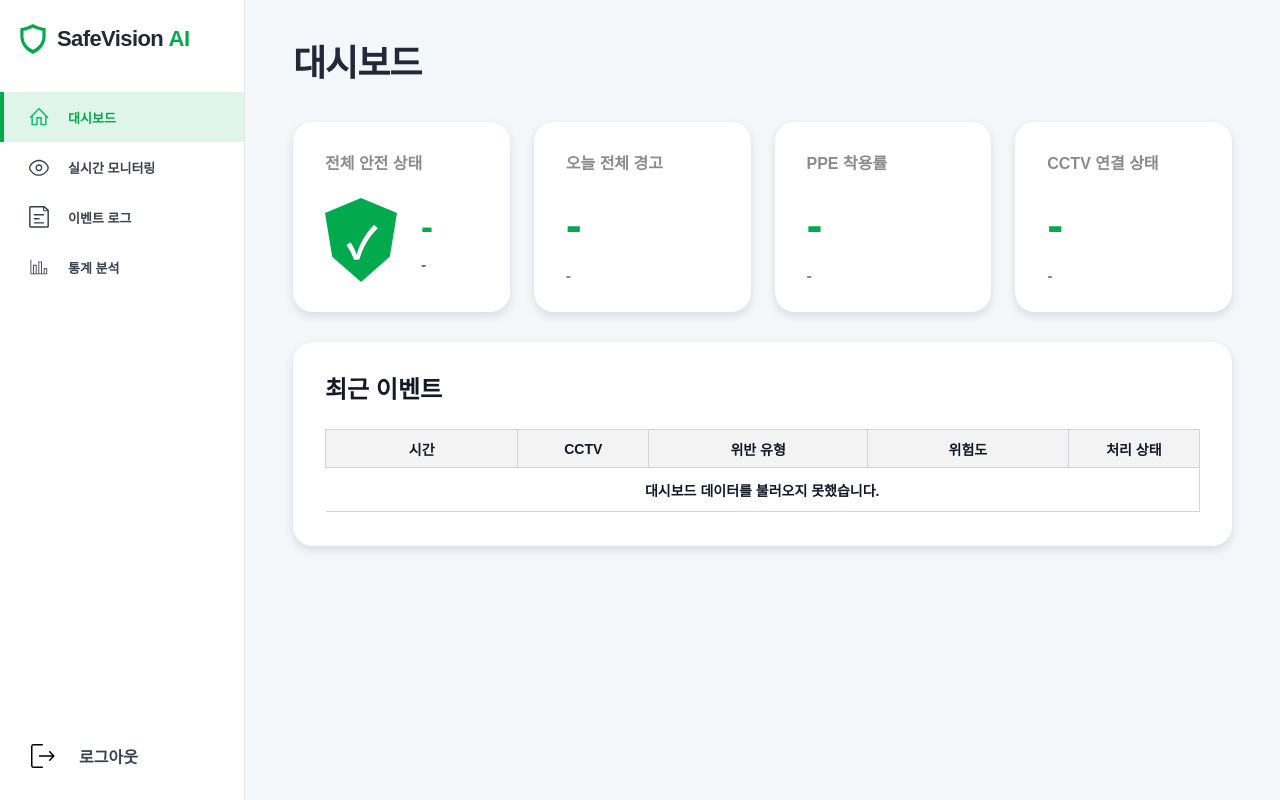
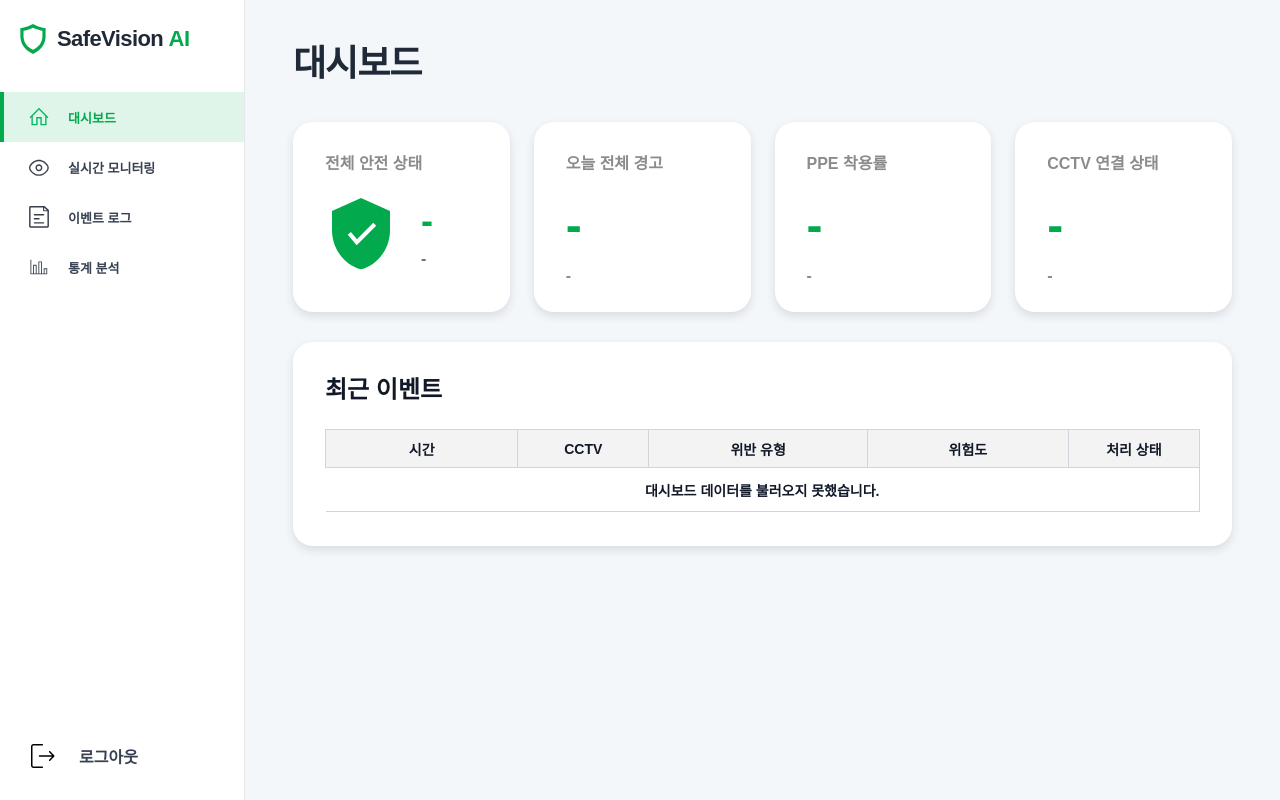
Before and after one commit to shin480/SafeVision-AI, a Flask app: page / in a window 1280 px wide. Run offline with Flask 3, Linux system fonts and the light colour scheme; some web fonts are replaced.

Commit message:
아이콘

```diff
--- a/static/css/dashboard.css
+++ b/static/css/dashboard.css
@@ -75,25 +75,9 @@
 
 .safety-icon {
   width: 72px;
-  height: 84px;
-  background: #03a94d;
-  color: #ffffff;
-
-  display: flex;
-  align-items: center;
-  justify-content: center;
-
-  font-size: 42px;
-  font-weight: 900;
-
-  clip-path: polygon(
-    50% 0,
-    100% 18%,
-    90% 70%,
-    50% 100%,
-    10% 70%,
-    0 18%
-  );
+  height: 72px;
+  object-fit: contain;
+  flex-shrink: 0;
 }
 
 .safety-status strong {
--- a/static/js/dashboard.js
+++ b/static/js/dashboard.js
@@ -62,6 +62,33 @@
   }
 
   return "status-pending";
+}
+
+function updateOverallStatus(status) {
+  const icon = document.querySelector("#overallStatusIcon");
+
+  if (!icon) return;
+
+  switch (status) {
+    case "SAFE":
+      icon.src = "../static/img/safe.svg";
+      break;
+
+    case "WARNING":
+      icon.src = "../static/img/warning.svg";
+      break;
+
+    case "DANGER":
+      icon.src = "../static/img/danger.svg";
+      break;
+
+    case "CRITICAL":
+      icon.src = "../static/img/critical.svg";
+      break;
+
+    default:
+      icon.src = "../static/img/safe.svg";
+  }
 }
 
 function setText(selector, value) {
--- a/templates/dashboard.html
+++ b/templates/dashboard.html
@@ -19,8 +19,7 @@
         <p>전체 안전 상태</p>
 
         <div class="safety-status">
-          <div class="safety-icon">✓</div>
-
+          <img id="overallStatusIcon" class="safety-icon" src="../static/img/safe.svg" alt="안전 상태">
           <div>
             <strong id="overallStatus">-</strong>
             <span id="overallStatusText">-</span>
```
Also changed, not shown: static/img/crirical.svg (added), static/img/danger.svg (added), static/img/safe.svg (added), static/img/warning.svg (added).
